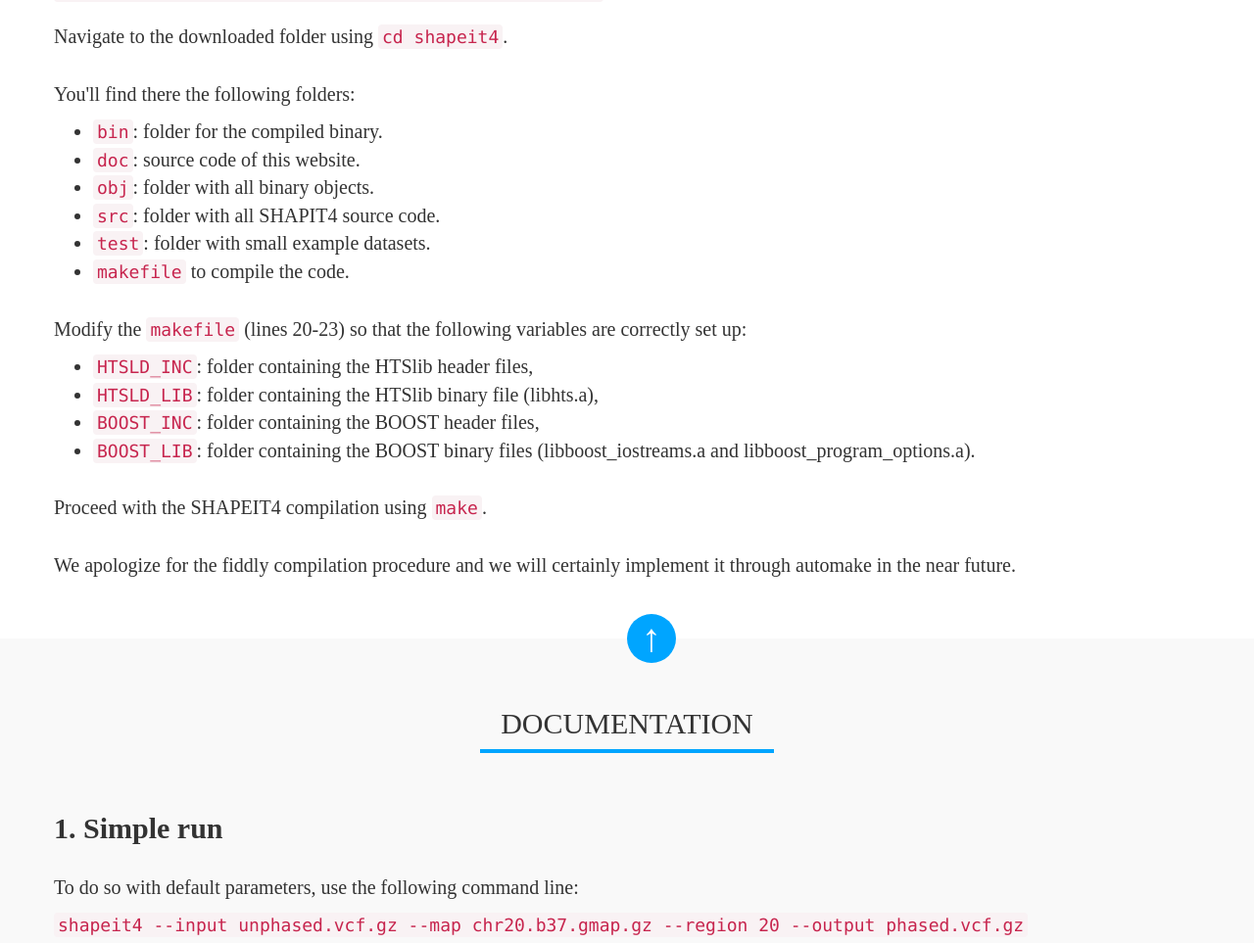
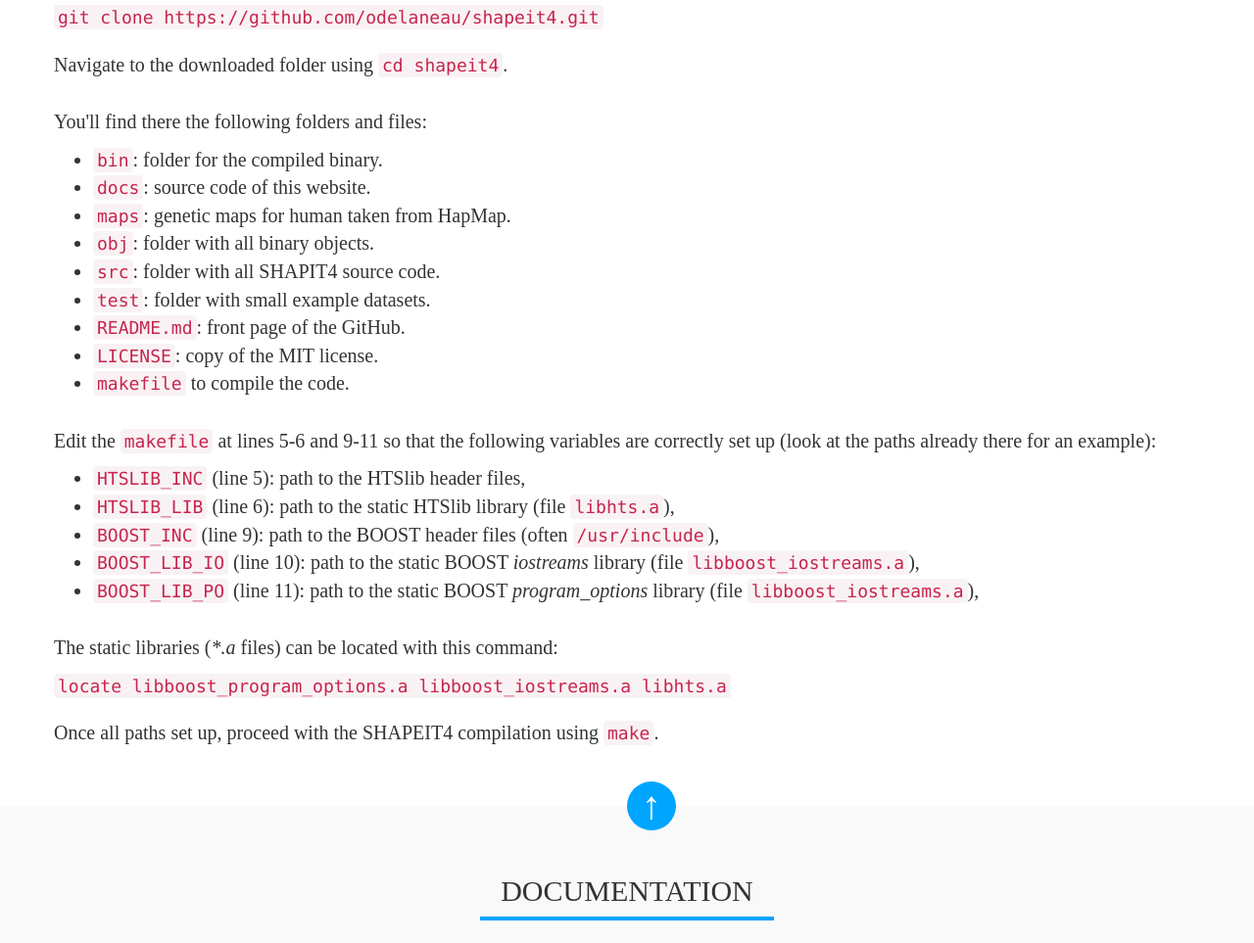
Before and after one commit to odelaneau/shapeit4, a plain HTML site: page docs/index.html in a window 1280 px wide. Shown: the part 1564-2527 px from the top of the page at 98% size. Drawn offline with Linux system fonts and the light colour scheme.

Commit message:
Improve makefile

```diff
--- a/docs/index.html
+++ b/docs/index.html
@@ -73,7 +73,7 @@
 		<p>Make sure that the two following libraries are installed on your system:</p>
 		<ol>
 			<li><a href="http://www.htslib.org/">HTSlib</a>: A C library for reading/writing high-throughput sequencing data.</li>
-			<li><a href="https://www.boost.org/">BOOST</a>: A free peer-reviewed portable C++ source libraries.</li>
+			<li><a href="https://www.boost.org/">BOOST</a>: A free peer-reviewed portable C++ source libraries. SHAPEIT4 uses two specific BOOST libraries: iostreams and program_options.</li>
 		</ol>
 		<p>Make sure that the following standard library flags can be used by g++ on your system:</p>
 		<ul>
@@ -84,24 +84,29 @@
 		<p>Download the last version of the SHAPEIT4 code using:</p>
 		<code>git clone https://github.com/odelaneau/shapeit4.git</code>
 		<p>Navigate to the downloaded folder using <code>cd shapeit4</code>.</p>
-		<p>You'll find there the following folders:</p>
+		<p>You'll find there the following folders and files:</p>
 		<ul>
 			<li><code>bin</code>: folder for the compiled binary.</li>
-			<li><code>doc</code>: source code of this website.</li>
+			<li><code>docs</code>: source code of this website.</li>
+			<li><code>maps</code>: genetic maps for human taken from HapMap.</li>
 			<li><code>obj</code>: folder with all binary objects.</li>
 			<li><code>src</code>: folder with all SHAPIT4 source code.</li>
 			<li><code>test</code>: folder with small example datasets.</li>
+			<li><code>README.md</code>: front page of the GitHub.</li>
+			<li><code>LICENSE</code>: copy of the MIT license.</li>
 			<li><code>makefile</code> to compile the code.</li>
 		</ul>
-		<p>Modify the <code>makefile</code> (lines 20-23) so that the following variables are correctly set up:</p>
+		<p>Edit the <code>makefile</code> at lines 5-6 and 9-11 so that the following variables are correctly set up (look at the paths already there for an example):</p>
 		<ul>
-			<li><code>HTSLD_INC</code>: folder containing the HTSlib header files,</li>
-			<li><code>HTSLD_LIB</code>: folder containing the HTSlib binary file (libhts.a),</li>
-			<li><code>BOOST_INC</code>: folder containing the BOOST header files,</li>
-			<li><code>BOOST_LIB</code>: folder containing the BOOST binary files (libboost_iostreams.a and libboost_program_options.a).</li>
+			<li><code>HTSLIB_INC</code> (line 5): path to the HTSlib header files,</li>
+			<li><code>HTSLIB_LIB</code> (line 6): path to the static HTSlib library (file <code>libhts.a</code>),</li>
+			<li><code>BOOST_INC</code> (line 9): path to the BOOST header files (often <code>/usr/include</code>),</li>
+			<li><code>BOOST_LIB_IO</code> (line 10): path to the static BOOST <i>iostreams</i> library (file <code>libboost_iostreams.a</code>),</li>
+			<li><code>BOOST_LIB_PO</code> (line 11): path to the static BOOST <i>program_options</i> library (file <code>libboost_iostreams.a</code>),</li>
 		</ul>
-		<p>Proceed with the SHAPEIT4 compilation using <code>make</code>.</p>
-		<p>We apologize for the fiddly compilation procedure and we will certainly implement it through automake in the near future.</p>
+		<p>The static libraries (<i>*.a</i> files) can be located with this command:</p>
+		<code>locate libboost_program_options.a libboost_iostreams.a libhts.a</code>
+		<p>Once all paths set up, proceed with the SHAPEIT4 compilation using <code>make</code>.</p>
 	</div>
     </div> <!-- /container -->
 </section>
```
Also changed, not shown: 1 other file.
